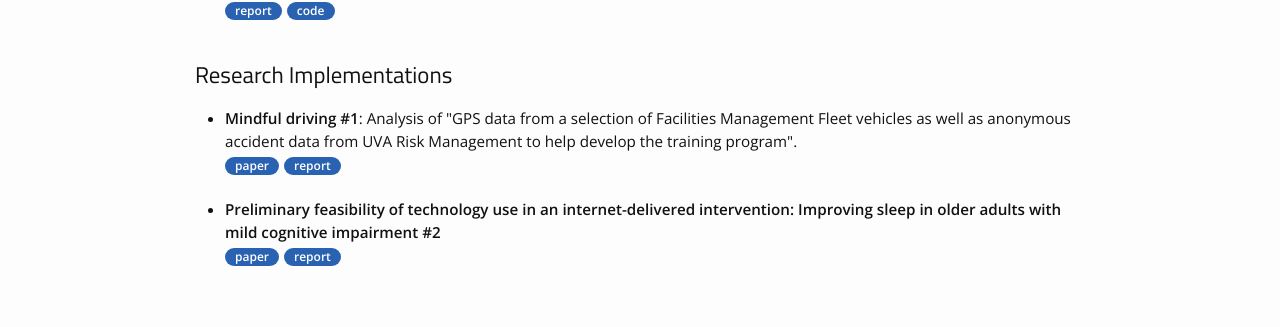
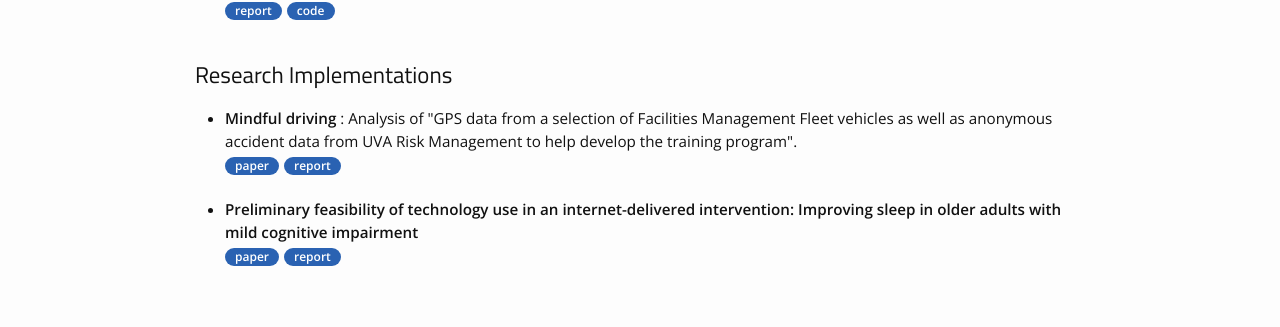
Before and after one commit to moeenm/moeenm.github.io, a Jekyll site: the page built from research.md, in a window 1280 px wide. Shown: the part 769-1096 px from the top of the page. Built offline with Jekyll 4.4.1, drawn with Linux system fonts in a browser that asks for light colours.

Commit message:
Update research.md

```diff
--- a/research.md
+++ b/research.md
@@ -41,11 +41,11 @@
 <h2>Research Implementations</h2>
 <ul>
 	<li>
-		<b>Mindful driving #1</b>: Analysis of "GPS data from a selection of Facilities Management Fleet vehicles as well as anonymous accident data from UVA Risk Management to help develop the training program".<br>
+		<b>Mindful driving </b>: Analysis of "GPS data from a selection of Facilities Management Fleet vehicles as well as anonymous accident data from UVA Risk Management to help develop the training program".<br>
 		<a href="https://ieeexplore.ieee.org/stamp/stamp.jsp?arnumber=9483746"><div class="color-button">paper</div></a><a href="https://www.fm.virginia.edu/about/news/mindful-driving.html"><div class="color-button">report</div></a>
 	</li><br>
 	<li>
-		<b>Preliminary feasibility of technology use in an internet-delivered intervention: Improving sleep in older adults with mild cognitive impairment #2</b> <br>
+		<b>Preliminary feasibility of technology use in an internet-delivered intervention: Improving sleep in older adults with mild cognitive impairment </b> <br>
 		<a href="https://alz-journals.onlinelibrary.wiley.com/doi/epdf/10.1002/alz.038831"><div class="color-button">paper</div></a><a href="https://alz-journals.onlinelibrary.wiley.com/doi/abs/10.1002/alz.038831"><div class="color-button">report</div></a>
 	</li><br>
 </ul>
```
